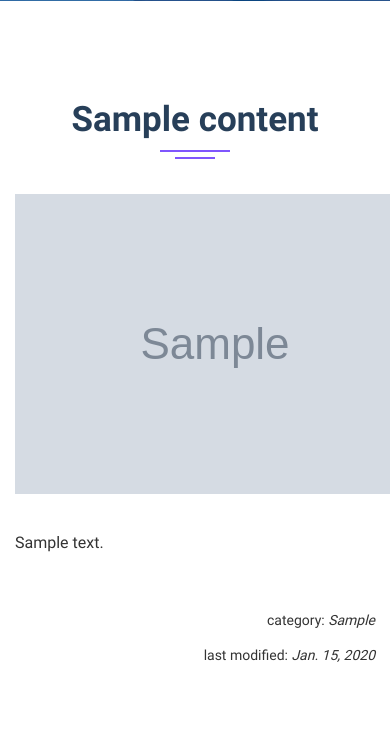
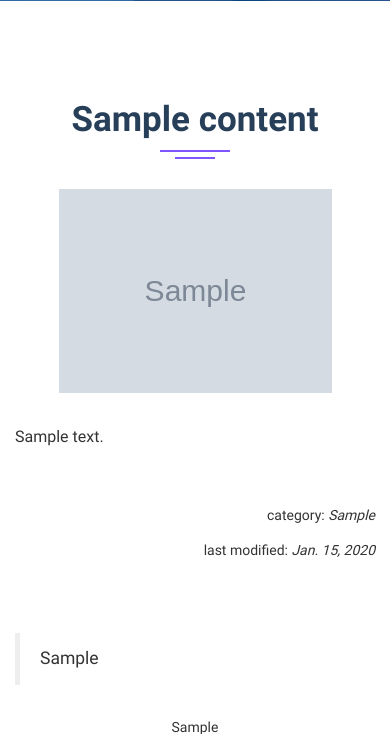
Before and after one commit to legacywebhub/violet-portfolio, a Django app: page /content/1/ in a window 390 px wide. Shown: the part 865-1599 px from the top of the page. Run offline with Django 3.2, Linux system fonts and the light colour scheme; tables that the repository leaves empty hold one stand-in row (values such as "Sample post"); grey boxes marked "Sample" are stand-in pictures; some libraries are stand-ins or nearby versions; some web fonts are replaced.

Commit message:
Update commit

```diff
--- a/portfolioApp/models.py
+++ b/portfolioApp/models.py
@@ -7,7 +7,7 @@
     title = models.CharField(max_length=40, blank=False)
     meta_keywords = models.CharField(max_length=200, blank=False)
     meta_description = models.TextField(max_length=160, blank=False)
-    logo = models.ImageField(upload_to="images/setting", blank=True)
+    logo = models.ImageField(upload_to="violetportfolio/images/setting", blank=True)
     header = models.CharField(max_length=50, blank=True, null=True)
     google_analytics = models.TextField(max_length=1500, blank=True)
 
@@ -24,11 +24,11 @@
     age = models.PositiveIntegerField(blank=True)
     location = models.CharField(max_length=30, blank=False)
     profession = models.CharField(max_length=30,blank=False)
-    my_image = models.ImageField(upload_to="images/about", blank=True)
+    my_image = models.ImageField(upload_to="violetportfolio/images/about", blank=True)
     about_me = models.TextField(max_length=500, blank=False)
     about_services = models.TextField(max_length=2000, blank=True)
     about_team = models.TextField(max_length=1000, blank=True)
-    CV = models.FileField(upload_to="documents", blank=True, storage=RawMediaCloudinaryStorage())
+    CV = models.FileField(upload_to="violetportfolio/documents", blank=True, storage=RawMediaCloudinaryStorage())
     address = models.CharField(max_length=150, blank=False)
     email_1 = models.EmailField(blank=False)
     email_2 = models.EmailField(blank=True)
@@ -60,7 +60,7 @@
 
 class Service(models.Model):
     service = models.CharField(max_length=50, blank=False)
-    image = models.ImageField(upload_to="images",blank=True)
+    image = models.ImageField(upload_to="violetportfolio/images/services",blank=True)
     detail = models.TextField(max_length=500, blank=False)
 
     def __str__(self):
@@ -68,7 +68,7 @@
 
 class Team(models.Model):
     name = models.CharField(max_length=50, blank=False)
-    image = models.ImageField(upload_to="images/team", blank=False)
+    image = models.ImageField(upload_to="violetportfolio/images/team", blank=False)
     role = models.CharField(max_length=50, blank=False)
     skill1 = models.CharField(max_length=25, blank=True)
     skill2 = models.CharField(max_length=25, blank=True)
@@ -90,13 +90,13 @@
     category = models.CharField(max_length=25, choices=categories, default='category-a')
     service = models.CharField(max_length=25, blank=False)
     author = models.CharField(max_length=25, blank=True)
-    image = models.ImageField(upload_to="images/portfolio", blank=False)
+    image = models.ImageField(upload_to="violetportfolio/images/portfolio", blank=False)
     detail = models.TextField(max_length=1500, blank=True)
 
 
 class Testimonial(models.Model):
     client_name = models.CharField(max_length=100, blank=False, null=False)
-    client_image = models.ImageField(upload_to='images/testimonials', blank=False)
+    client_image = models.ImageField(upload_to='violetportfolio/images/testimonials', blank=False)
     service = models.CharField(max_length=50, blank=False)
     testimony = models.CharField(max_length=3000, blank=False, null=False)
     company = models.CharField(max_length=100, blank=True, null=True)
@@ -111,7 +111,8 @@
     last_modified = models.DateField(auto_now=True)
     category = models.CharField(max_length=50, blank=True, null=True)
     title = models.CharField(max_length=150, blank=False)
-    image = models.ImageField(upload_to='images/contents', blank=True)
+    image = models.ImageField(upload_to='violetportfolio/images/contents', blank=True)
+    image_url = models.CharField(max_length=2500, blank=True, null=True)
     content = RichTextField(max_length=20000, blank=False, null=False)
     quote = models.CharField(max_length=250, blank=True, null=True)
     ad = models.TextField(max_length=2000, blank=True, null=True)
--- a/templates/content.html
+++ b/templates/content.html
@@ -7,13 +7,21 @@
     display: block;
     margin: 0 auto;
 }
-#content-image {
+#content-image-container {
   text-align: center;
-  margin: 35px auto;
+  margin: 30px auto;
+}
+.content-image {
+  width: 300px;
 }
 #ad {
     text-align: center;
     margin: 30px auto;
+}
+@media screen and (max-width: 400px) {
+.content-image {
+  width: 70vw;
+}
 }
 </style>
 {% endblock %}
@@ -25,8 +33,12 @@
         <h3 class="page-section__title">{{content.title}}</h3>
         <img class="page-section__title-style" src="{% static 'assets/images/title-style.png' %}" alt="">
         {% if content.image %}
+        <div id="content-image-container">
+          <img src="{{content.image.url}}" class="content-image" alt="">
+        </div>
+        {% elif content.image_url %}
         <div id="content-image">
-          <img src="{{content.image.url}}" width="400" alt="">
+          <img src="{{content.image_url}}" class="content-image" alt="">
         </div>
         {% endif %}
         <div style="font-size: 16px;">{{content.content|safe}}</div><br><br>
```
Also changed, not shown: portfolioApp/migrations/0009_auto_20100104_2326.py (added).
